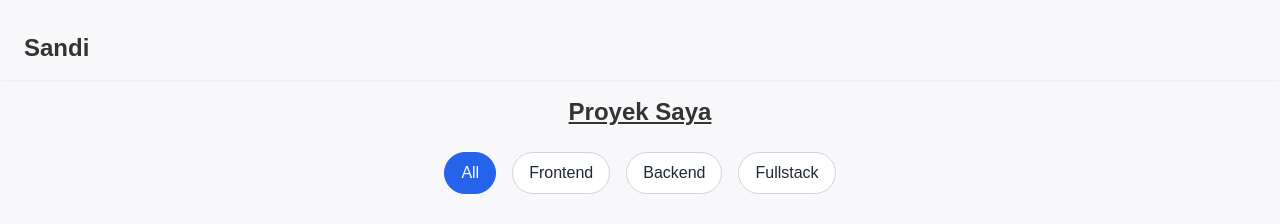
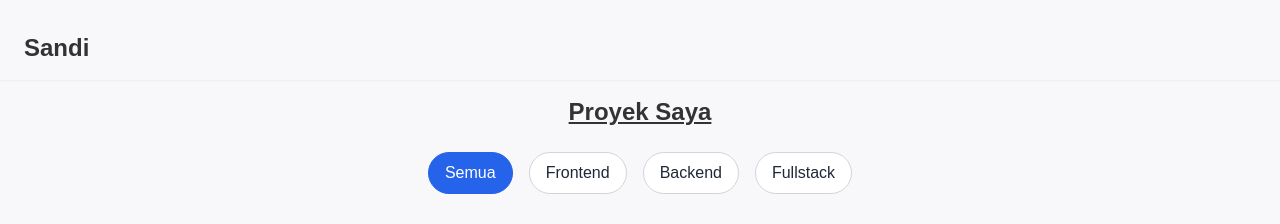
Before and after one commit to tiedsandi/project-personal-website, a Next.js app: page /project in a window 1280 px wide. Shown: the top 224 px of the page. Built offline with nearby package versions, Linux system fonts and the light colour scheme; grey boxes are pictures that could not be loaded; a web font is replaced by a local one.

Commit message:
[update] change filter type and labels to Indonesian in project page

```diff
--- a/src/app/project/page.js
+++ b/src/app/project/page.js
@@ -7,16 +7,16 @@ import projectList from "@/data/projectList.json";
 
 const Page = () => {
   const projects = projectList.projects;
-  const [filterType, setFilterType] = useState("all");
+  const [filterType, setFilterType] = useState("semua");
 
   const sortProject = [...projects].sort((a, b) => b.id - a.id);
 
   const filteredProjects =
-    filterType === "all"
+    filterType === "semua"
       ? sortProject
       : sortProject.filter((project) => project.type === filterType);
 
-  const types = ["all", "frontend", "backend", "fullstack"];
+  const types = ["semua", "frontend", "backend", "fullstack"];
 
   return (
     <div className="flex flex-col px-6">
```
Also changed, not shown: 1 other file (tests, documents, lock files or other folders).
